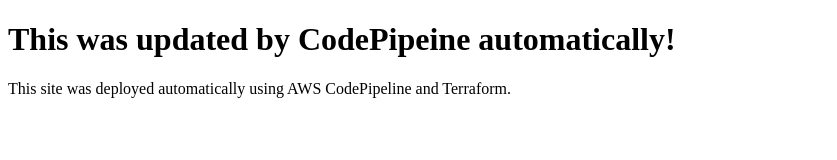
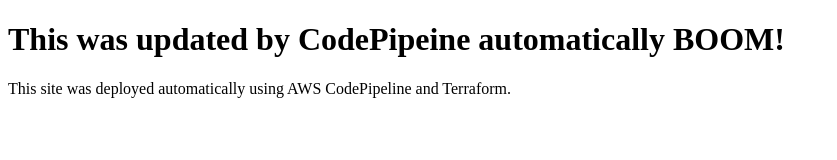
Before and after one commit to CheaTheReal/terraform-s3-cicd-pipeline, a plain HTML site: page index.html in a window 1280 px wide. Shown: the whole page, without its empty margins (0-837 px from the left). Drawn offline with Linux system fonts and the light colour scheme.

```diff
--- a/index.html
+++ b/index.html
@@ -4,7 +4,7 @@
   <title>My CI/CD Static Site</title>
 </head>
 <body>
-  <h1>This was updated by CodePipeine automatically!</h1>
+  <h1>This was updated by CodePipeine automatically BOOM!</h1>
   <p>This site was deployed automatically using AWS CodePipeline and Terraform.</p>
 </body>
 </html>
```
